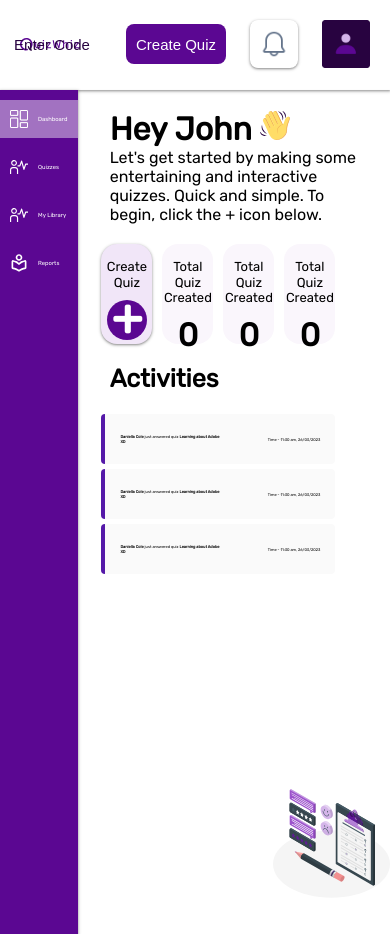
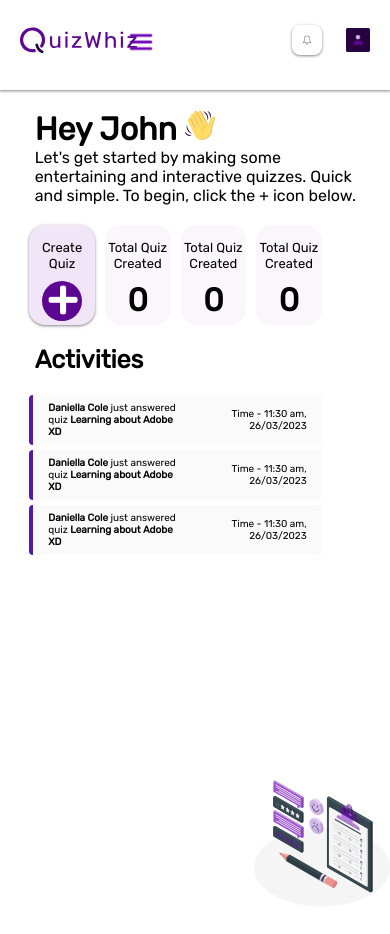
Before and after one commit to kamsi-n/InnovateX-project, a website: page resources/html/dashboard.html in a window 390 px wide. Drawn offline with Linux system fonts and the light colour scheme.

Commit message:
fix linters

```diff
--- a/resources/css/dashboard.css
+++ b/resources/css/dashboard.css
@@ -101,6 +101,20 @@ nav {
   cursor: pointer;
 }
 
+#navButton {
+  background-image: url("../assets/menu\ \(2\).png");
+  background-size: cover;
+  background-repeat: no-repeat;
+  background-position: center;
+  background-color: transparent;
+  border: none;
+  width: 30px;
+  height: 30px;
+  margin-top: -13px;
+  visibility: hidden;
+  cursor: pointer;
+}
+
 .db-sidebar {
   position: absolute;
   width: 20vw;
@@ -109,6 +123,7 @@ nav {
   top: 90px;
   background: #5b0792;
   box-shadow: 0 1px 2px rgba(0, 0, 0, 0.3), 0 1px 3px 1px rgba(0, 0, 0, 0.15);
+  z-index: 1;
 }
 
 .db-sidebar ul {
@@ -329,8 +344,8 @@ h2 {
 #animation {
   background-color: transparent;
   position: absolute;
-  width: 30vw;
-  height: 20%;
+  width: 35vw;
+  height: 20vh;
   bottom: -10%;
   right: 0;
   z-index: 1;
@@ -339,3 +354,43 @@ h2 {
   background-size: contain;
   background-position: center;
 }
+
+@media screen and (max-width: 600px) {
+  #navButton {
+    visibility: visible;
+    margin-left: -20px;
+  }
+
+  #logo {
+    top: 25px;
+    width: 30%;
+    height: 35%;
+  }
+
+  .db-sidebar {
+    visibility: hidden;
+  }
+
+  .mainBody {
+    margin-left: -25%;
+  }
+
+  #enterCode,
+  #createQuiz {
+    visibility: hidden;
+  }
+
+  #rightSide img {
+    width: 24px;
+    height: 24px;
+  }
+
+  #rightSide #notifsIcon {
+    width: 30px;
+    height: 30px;
+  }
+
+  .activities p {
+    font-size: 10px;
+  }
+}
--- a/resources/html/dashboard.html
+++ b/resources/html/dashboard.html
@@ -18,6 +18,7 @@
     <header>
         <nav>
             <img src="../assets/LogoII.svg" id="logo" alt="QuizWhiz logo">
+            <button id="navButton" onclick="toggle()"></button>
             <div id="rightSide">
                 <button id="enterCode">Enter Code</button>
                 <button id="createQuiz">Create Quiz</button>
@@ -38,6 +39,7 @@
         </ul>
     </div>
 
+    <div class="mainBody">
     <div class="content">
         <h1>Hey John <img src="../assets/🦆 emoji _waving hand sign_.svg" alt="emoji waving hand"></h1>
         <p>Let's get started by making some entertaining and interactive quizzes.
@@ -79,6 +81,7 @@
             <p class="time">Time - 11:30 am, 26/03/2023</p>
         </div>
     </div>
+    </div>
 
     <div id="animation"></div>
 
--- a/resources/script/dashboard.js
+++ b/resources/script/dashboard.js
@@ -40,3 +40,9 @@ setInterval(() => {
   svgContainer.style.backgroundImage = `url('${svgFiles[currentIndex]}')`;
   currentIndex = (currentIndex + 1) % svgFiles.length;
 }, 1000);
+
+const button = document.getElementById('navButton');
+button.addEventListener('click', () => {
+    const nav = document.getElementById('.db-sidebar');
+    nav.style.visibility = 'visible';
+});
```
